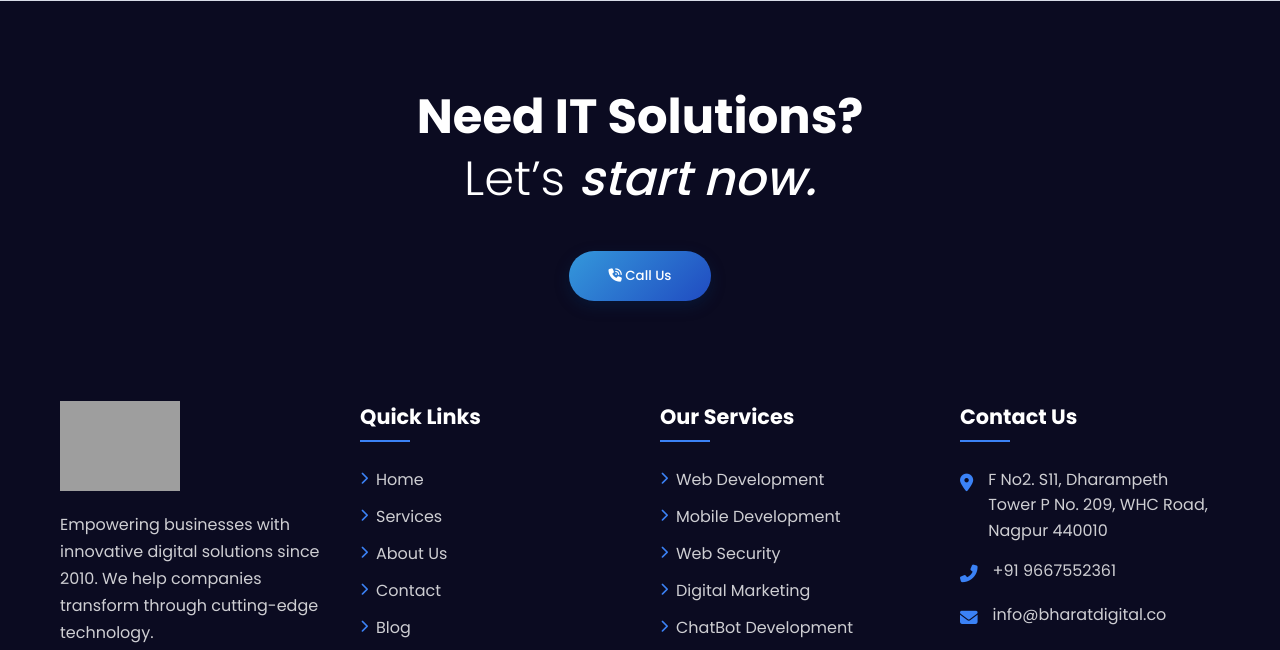
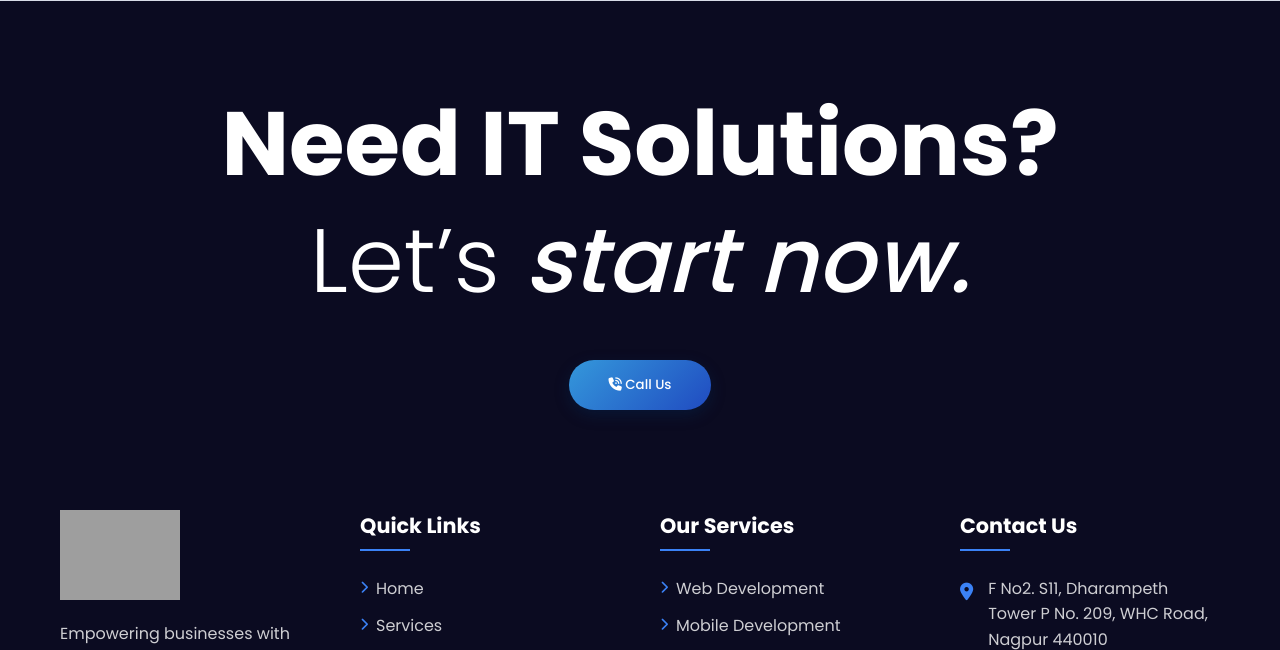
Before and after one commit to KartikEngitech/bharat_digital_website, a Django app: template bhart_digital/contactproject/contactform/templates/index.html in a window 1280 px wide. Shown: the part 5826-6476 px from the top of the page. Run offline with Django 5.2, Linux system fonts and the light colour scheme; the template is opened without the code that fills it, so the values that code supplies are empty; some libraries are stand-ins or nearby versions; grey boxes are pictures that could not be loaded.

Commit message:
new changes in index file

```diff
--- a/bhart_digital/contactproject/contactform/static/css/index.css
+++ b/bhart_digital/contactproject/contactform/static/css/index.css
@@ -1646,18 +1646,18 @@ main::before {
   background-color: #11112b;
 }
 
-.footer-hero-content h1 {
+.footer-hero-content h3 {
   font-size: 90px;
   font-weight: 800;
   line-height: 1.3;
   color: #ffffff;
 }
 
-.footer-hero-content h1 span {
+.footer-hero-content h3 span {
   font-weight: 200;
 }
 
-.footer-hero-content h1 em {
+.footer-hero-content h3 em {
   font-weight: 500;
   font-style: italic;
   color: #ffffff;
--- a/bhart_digital/contactproject/contactform/templates/index.html
+++ b/bhart_digital/contactproject/contactform/templates/index.html
@@ -538,7 +538,7 @@
 
   <div class="footer-hero-section">
     <div class="footer-hero-content">
-      <h1>Need IT Solutions?<br><span>Let’s <em>start now.</em></span></h1>
+      <h3>Need IT Solutions?<br><span>Let’s <em>start now.</em></span></h3>
       <a href="tel:9667552361">
         <button class="cta-button">
           <i class="fa-solid fa-phone-volume"></i> Call Us
```
